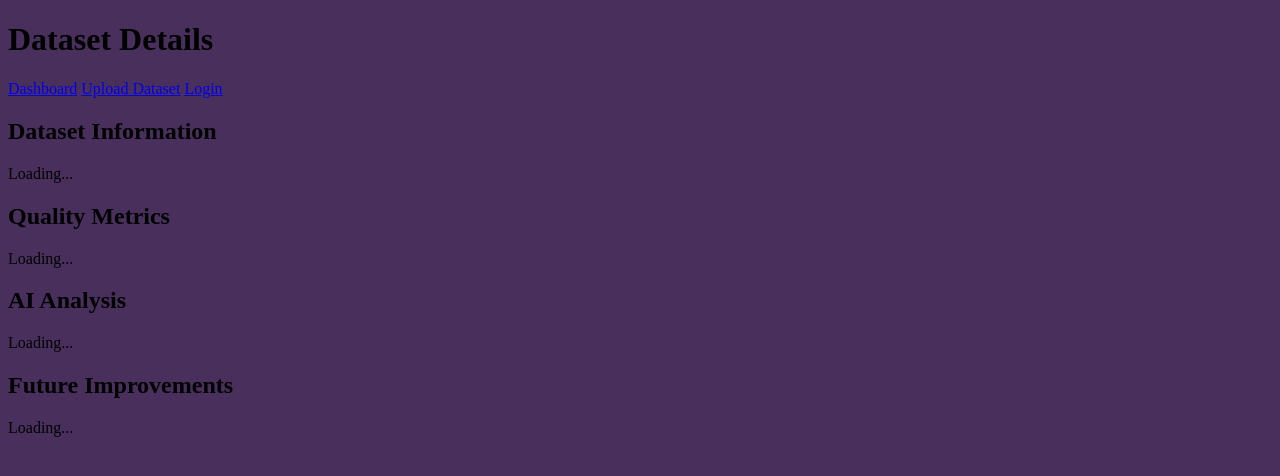
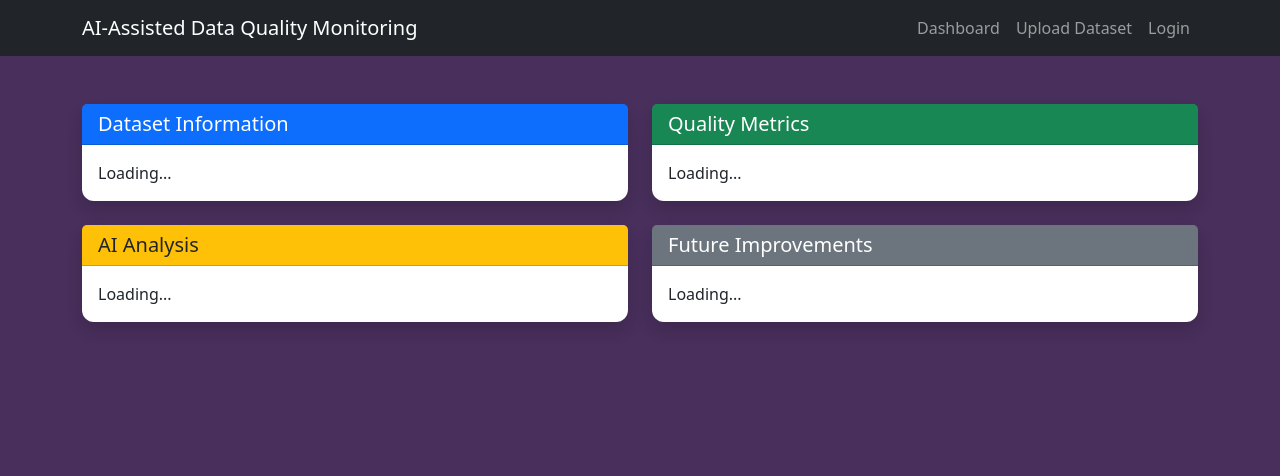
Before and after one commit to Sahil-A-Mokashi/ai-assisted-data-quality-monitoring, a Flask app: template templates/dataset-details.html in a window 1280 px wide. Shown: the top 476 px of the page. Run offline with Flask 3, Linux system fonts and the light colour scheme; the template is opened without the code that fills it, so the values that code supplies are empty.

Commit message:
redisign the dataset-details.html page

```diff
--- a/templates/dataset-details.html
+++ b/templates/dataset-details.html
@@ -9,6 +9,8 @@
 
     <title>Dataset Details</title>
 
+    <link href="https://cdn.jsdelivr.net/npm/bootstrap@5.3.3/dist/css/bootstrap.min.css" rel="stylesheet">
+
     <link rel="stylesheet"
           href="{{ url_for('static', filename='style.css') }}">
 
@@ -16,13 +18,19 @@ href="{{ url_for('static', filename='style.css') }}">
 
 <body>
 
-<header>
+<nav class="navbar navbar-expand-lg navbar-dark bg-dark">
 
-<h1>Dataset Details</h1>
+    <div class="container">
+
+        <a class="navbar-brand" href="/">
+
+            AI-Assisted Data Quality Monitoring
+
+        </a>
 
         <div class="navbar-nav ms-auto">
 
-<a class="nav-link active" href="/">Dashboard</a>
+            <a class="nav-link" href="/">Dashboard</a>
 
             <a class="nav-link" href="/upload">Upload Dataset</a>
 
@@ -52,19 +60,34 @@ Login
 
         </div>
 
-</header>
+    </div>
+
+</nav>
 
 <input
 type="hidden"
 id="dataset-id"
-value="{{ dataset_id }}"
->
+value="{{ dataset_id }}">
 
-<main>
+<div class="container mt-5">
 
-<section>
+    <div class="row">
 
-<h2>Dataset Information</h2>
+        <div class="col-lg-6 mb-4">
+
+            <div class="card shadow h-100">
+
+                <div class="card-header bg-primary text-white">
+
+                    <h5 class="mb-0">
+
+                        Dataset Information
+
+                    </h5>
+
+                </div>
+
+                <div class="card-body">
 
                     <div id="dataset-info">
 
@@ -72,11 +95,27 @@ Loading...
 
                     </div>
 
-</section>
+                </div>
 
-<section>
+            </div>
 
-<h2>Quality Metrics</h2>
+        </div>
+
+        <div class="col-lg-6 mb-4">
+
+            <div class="card shadow h-100">
+
+                <div class="card-header bg-success text-white">
+
+                    <h5 class="mb-0">
+
+                        Quality Metrics
+
+                    </h5>
+
+                </div>
+
+                <div class="card-body">
 
                     <div id="quality-metrics">
 
@@ -84,11 +123,27 @@ Loading...
 
                     </div>
 
-</section>
+                </div>
 
-<section>
+            </div>
 
-<h2>AI Analysis</h2>
+        </div>
+
+        <div class="col-lg-6 mb-4">
+
+            <div class="card shadow h-100">
+
+                <div class="card-header bg-warning">
+
+                    <h5 class="mb-0">
+
+                        AI Analysis
+
+                    </h5>
+
+                </div>
+
+                <div class="card-body">
 
                     <div id="ai-analysis">
 
@@ -96,11 +151,27 @@ Loading...
 
                     </div>
 
-</section>
+                </div>
 
-<section>
+            </div>
 
-<h2>Future Improvements</h2>
+        </div>
+
+        <div class="col-lg-6 mb-4">
+
+            <div class="card shadow h-100">
+
+                <div class="card-header bg-secondary text-white">
+
+                    <h5 class="mb-0">
+
+                        Future Improvements
+
+                    </h5>
+
+                </div>
+
+                <div class="card-body">
 
                     <div id="future-links">
 
@@ -108,11 +179,19 @@ Loading...
 
                     </div>
 
-</section>
+                </div>
 
-</main>
+            </div>
+
+        </div>
+
+    </div>
+
+</div>
 
 <script src="{{ url_for('static', filename='script.js') }}"></script>
+
+<script src="https://cdn.jsdelivr.net/npm/bootstrap@5.3.3/dist/js/bootstrap.bundle.min.js"></script>
 
 </body>
 
```
Lines whose indentation alone changed are shown as unchanged.
